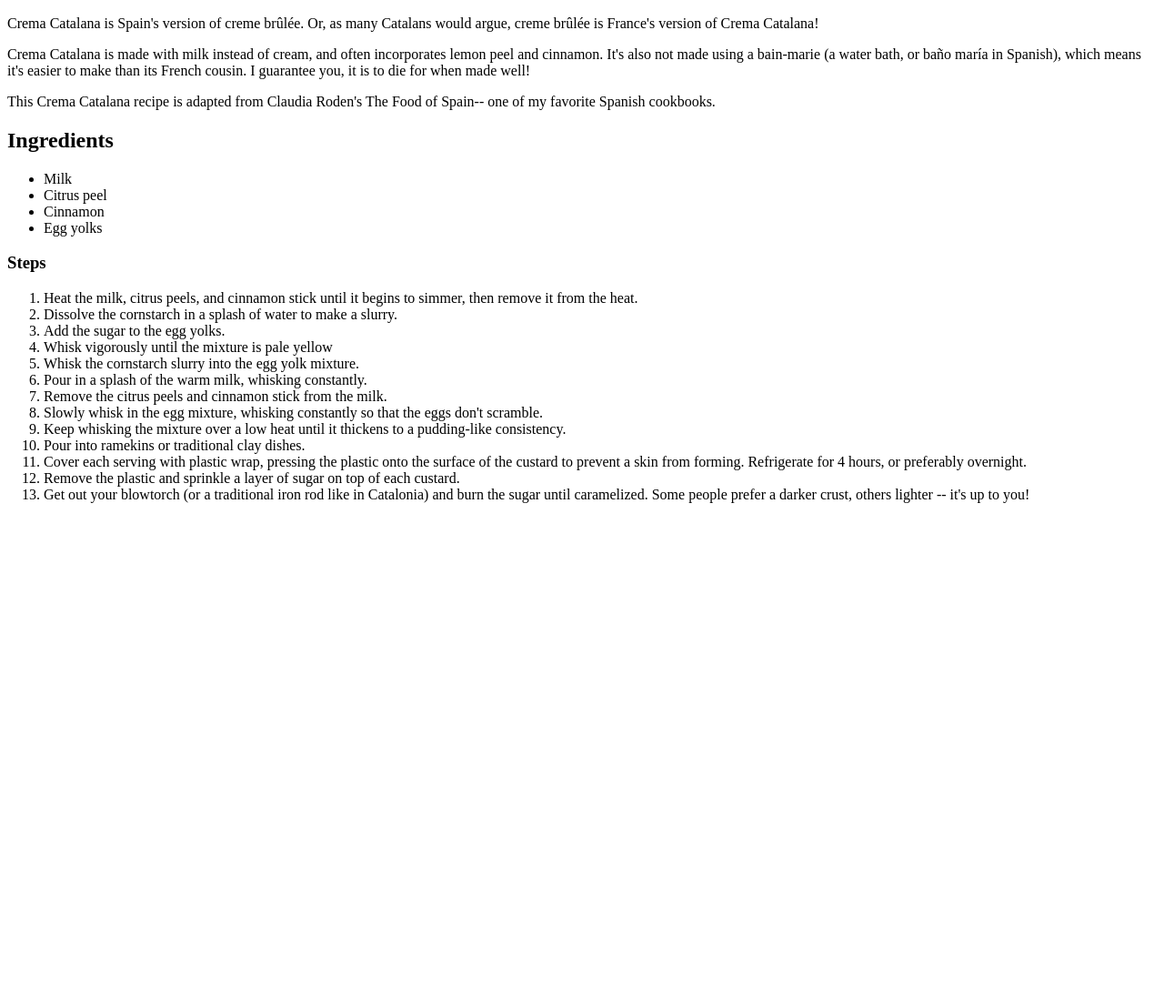
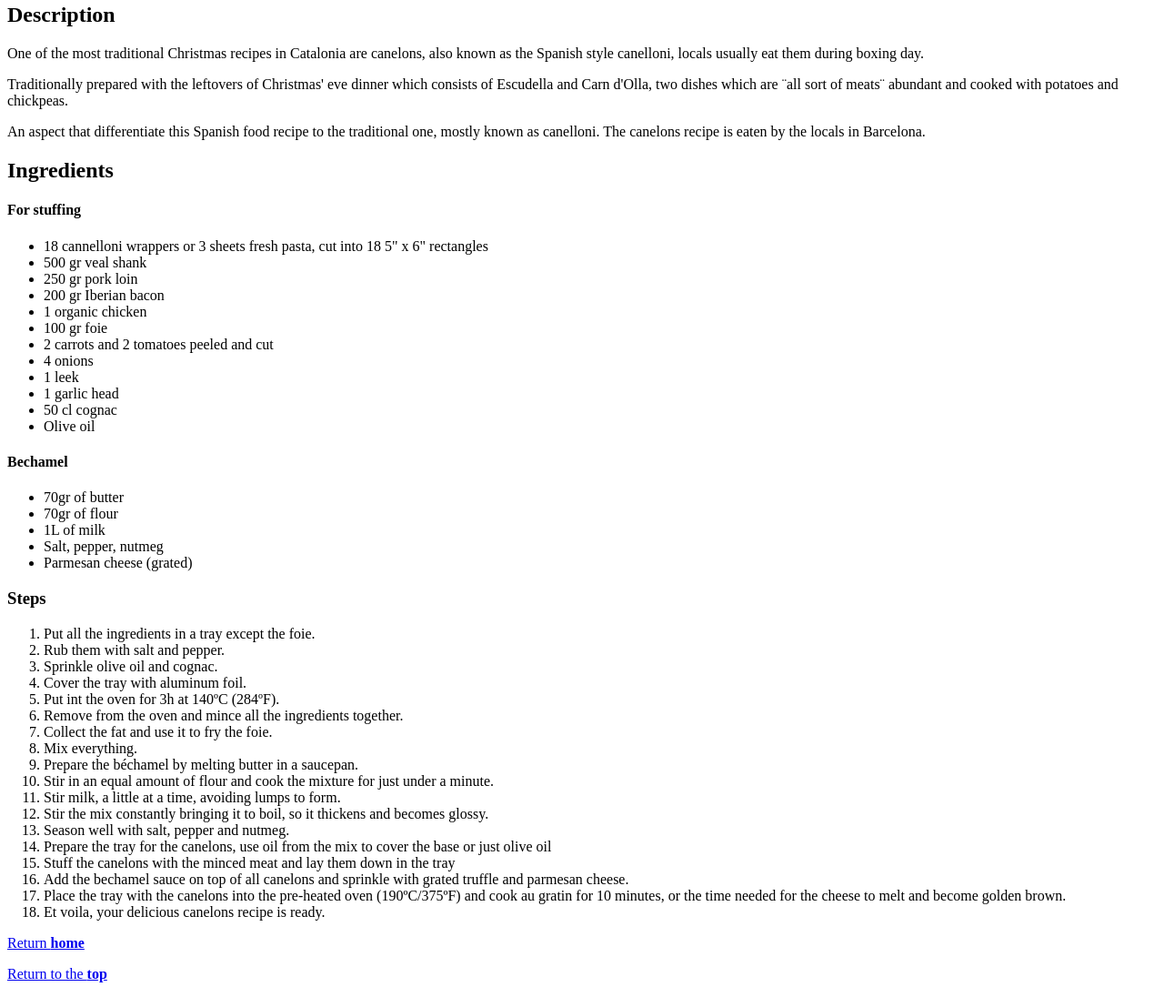
Before and after one commit to jbusomm/odin-recipes, a plain HTML site: page recipes/canelons.html in a window 1280 px wide. Shown: the part 533-1629 px from the top of the page at 91% size. Before the commit the page ends 1102 px from the top, so only its background shows below. Drawn offline with Linux system fonts and the light colour scheme.

Commit message:
Add Canelons content, and add return home and top links

```diff
--- a/recipes/canelons.html
+++ b/recipes/canelons.html
@@ -6,33 +6,57 @@
 </head>
 <body>
     <h1>Crema Catalana</h1>
-        <img src="https://www.themediterraneandish.com/wp-content/uploads/2023/04/Mediterranean-Dish_Crema-Catalana_Web_LEAD_6.jpg" alt="A picture of a Crema Catalana" width="277.9" height="416.5">
+        <img src="https://barcelonaeatlocal.com/wp-content/uploads/2016/12/Canelons-recipe-spanish-style-canelloni.jpg" alt="A picture of canelons with a text in the middle of the picture that reads canelons" width="600">
     <h2>Description</h2>
-        <p>Crema Catalana is Spain's version of creme brûlée. Or, as many Catalans would argue, creme brûlée is France's version of Crema Catalana!</p>
-        <p>Crema Catalana is made with milk instead of cream, and often incorporates lemon peel and cinnamon. It's also not made using a bain-marie (a water bath, or baño maría in Spanish), which means it's easier to make than its French cousin. I guarantee you, it is to die for when made well!</p>
-        <p>This Crema Catalana recipe is adapted from Claudia Roden's The Food of Spain-- one of my favorite Spanish cookbooks.</p>
+        <p>One of the most traditional Christmas recipes in Catalonia are canelons, also known as the Spanish style canelloni, locals usually eat them during boxing day.</p>
+        <p>Traditionally prepared with the leftovers of Christmas' eve dinner which consists of Escudella and Carn d'Olla, two dishes which are ¨all sort of meats¨ abundant and cooked with potatoes and chickpeas.</p>
+        <p>An aspect that differentiate this Spanish food recipe to the traditional one, mostly known as canelloni. The canelons recipe is eaten by the locals in Barcelona.</p>
     <h2>Ingredients</h2>
-        <ul>
-            <li>Milk</li>
-            <li>Citrus peel</li>
-            <li>Cinnamon</li>
-            <li>Egg yolks</li>
-        </ul>
+        <h4> For stuffing</h3>
+            <ul>
+                <li>18 cannelloni wrappers or 3 sheets fresh pasta, cut into 18 5" x 6" rectangles</li>
+                <li>500 gr veal shank</li>
+                <li>250 gr pork loin</li>
+                <li>200 gr Iberian bacon</li>
+                <li>1 organic chicken</li>
+                <li>100 gr foie</li>
+                <li>2 carrots and 2 tomatoes peeled and cut</li>
+                <li>4 onions</li>
+                <li>1 leek</li>
+                <li>1 garlic head</li>
+                <li>50 cl cognac</li>
+                <li>Olive oil</li>
+            </ul>
+        <h4> Bechamel</h3>
+            <ul>
+                <li>70gr of butter</li>
+                <li>70gr of flour</li>
+                <li>1L of milk</li>
+                <li>Salt, pepper, nutmeg</li>
+                <li>Parmesan cheese (grated)</li>
+            </ul>
     <h3>Steps</h3>
         <ol>
-            <li>Heat the milk, citrus peels, and cinnamon stick until it begins to simmer, then remove it from the heat.</li>
-            <li>Dissolve the cornstarch in a splash of water to make a slurry.</li>
-            <li>Add the sugar to the egg yolks.</li>
-            <li>Whisk vigorously until the mixture is pale yellow</li>
-            <li>Whisk the cornstarch slurry into the egg yolk mixture.</li>
-            <li>Pour in a splash of the warm milk, whisking constantly.</li>
-            <li>Remove the citrus peels and cinnamon stick from the milk.</li>
-            <li>Slowly whisk in the egg mixture, whisking constantly so that the eggs don't scramble.</li>
-            <li>Keep whisking the mixture over a low heat until it thickens to a pudding-like consistency.</li>
-            <li>Pour into ramekins or traditional clay dishes.</li>
-            <li>Cover each serving with plastic wrap, pressing the plastic onto the surface of the custard to prevent a skin from forming. Refrigerate for 4 hours, or preferably overnight.</li>
-            <li>Remove the plastic and sprinkle a layer of sugar on top of each custard.</li>
-            <li>Get out your blowtorch (or a traditional iron rod like in Catalonia) and burn the sugar until caramelized. Some people prefer a darker crust, others lighter -- it's up to you!</li>
+            <li>Put all the ingredients in a tray except the foie.</li>
+            <li>Rub them with salt and pepper.</li>
+            <li>Sprinkle olive oil and cognac.</li>
+            <li>Cover the tray with aluminum foil.</li>
+            <li>Put int the oven for 3h at 140ºC (284ºF).</li>
+            <li>Remove from the oven and mince all the ingredients together.</li>
+            <li>Collect the fat and use it to fry the foie.</li>
+            <li>Mix everything.</li>
+            <li>Prepare the béchamel by melting butter in a saucepan.</li>
+            <li>Stir in an equal amount of flour and cook the mixture for just under a minute.</li>
+            <li>Stir milk, a little at a time, avoiding lumps to form.</li>
+            <li>Stir the mix constantly bringing it to boil, so it thickens and becomes glossy.</li>
+            <li>Season well with salt, pepper and nutmeg.</li>
+            <li>Prepare the tray for the canelons, use oil from the mix to cover the base or just olive oil</li>
+            <li>Stuff the canelons with the minced meat and lay them down in the tray</li>
+            <li>Add the bechamel sauce on top of all canelons and sprinkle with grated truffle and parmesan cheese.</li>
+            <li>Place the tray with the canelons into the pre-heated oven (190ºC/375ºF) and cook au gratin for 10 minutes, or the time needed for the cheese to melt and become golden brown.</li>
+            <li>Et voila, your delicious canelons recipe is ready.</li>
         </ol>
+    <p><a href="../index.html">Return <strong>home</strong></a></p>
+    <p><a href="./canelons.html">Return to the <strong>top</strong></a></p>
 </body>
 </html>
```
Also changed, not shown: recipes/cremacatalana.html (+2 -0 lines), recipes/escalivada.html (+3 -1 lines).
